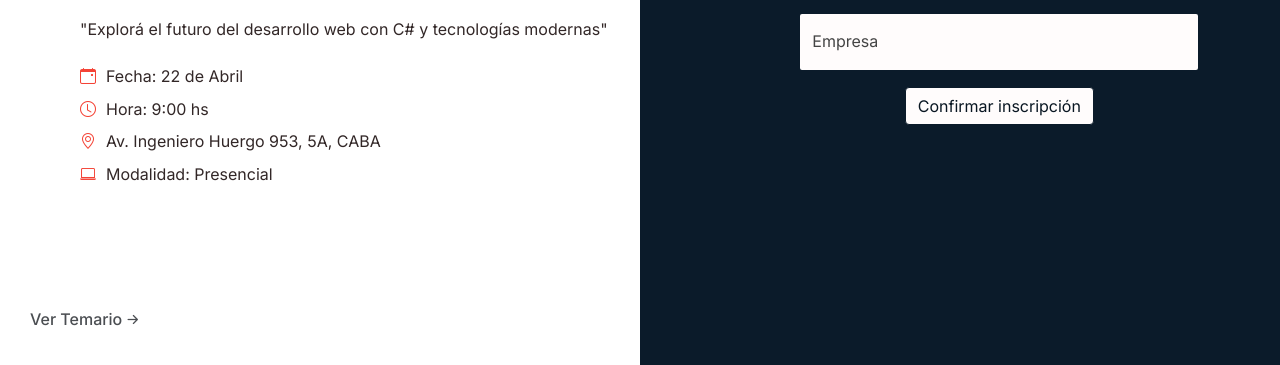
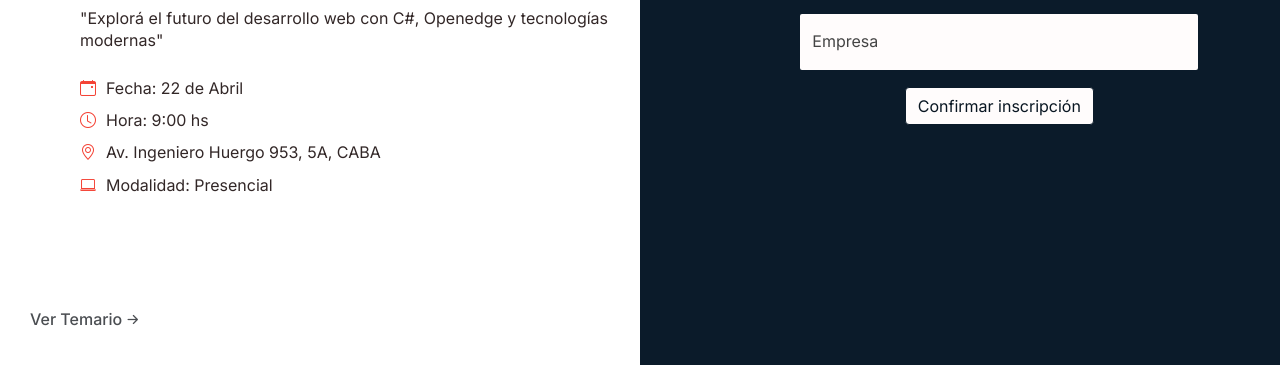
Before and after one commit to adalid-is/Invitacion, a plain HTML site: page index.html in a window 1280 px wide. Shown: the part 435-800 px from the top of the page. Drawn offline with nearby package versions, Linux system fonts and the light colour scheme.

```diff
--- a/index.html
+++ b/index.html
@@ -133,7 +133,7 @@ color: #f44336!important ;
 						<img class="logo" src="img/logo-progress-blazor.png" alt="Progress + Blazor"  style="width: 280px;width: 280px; margin-top:12px">
 
 						<div class="section">
-							<p>"Explorá el futuro del desarrollo web con C# y tecnologías modernas"</p>
+							<p>"Explorá el futuro del desarrollo web con C#, Openedge y tecnologías modernas"</p>
 							<ul class="icono">
 								<li><i class="bi bi-calendar-event"></i> Fecha: 22 de Abril</li>
 								<li><i class="bi bi-clock"></i> Hora: 9:00 hs</li>
```
